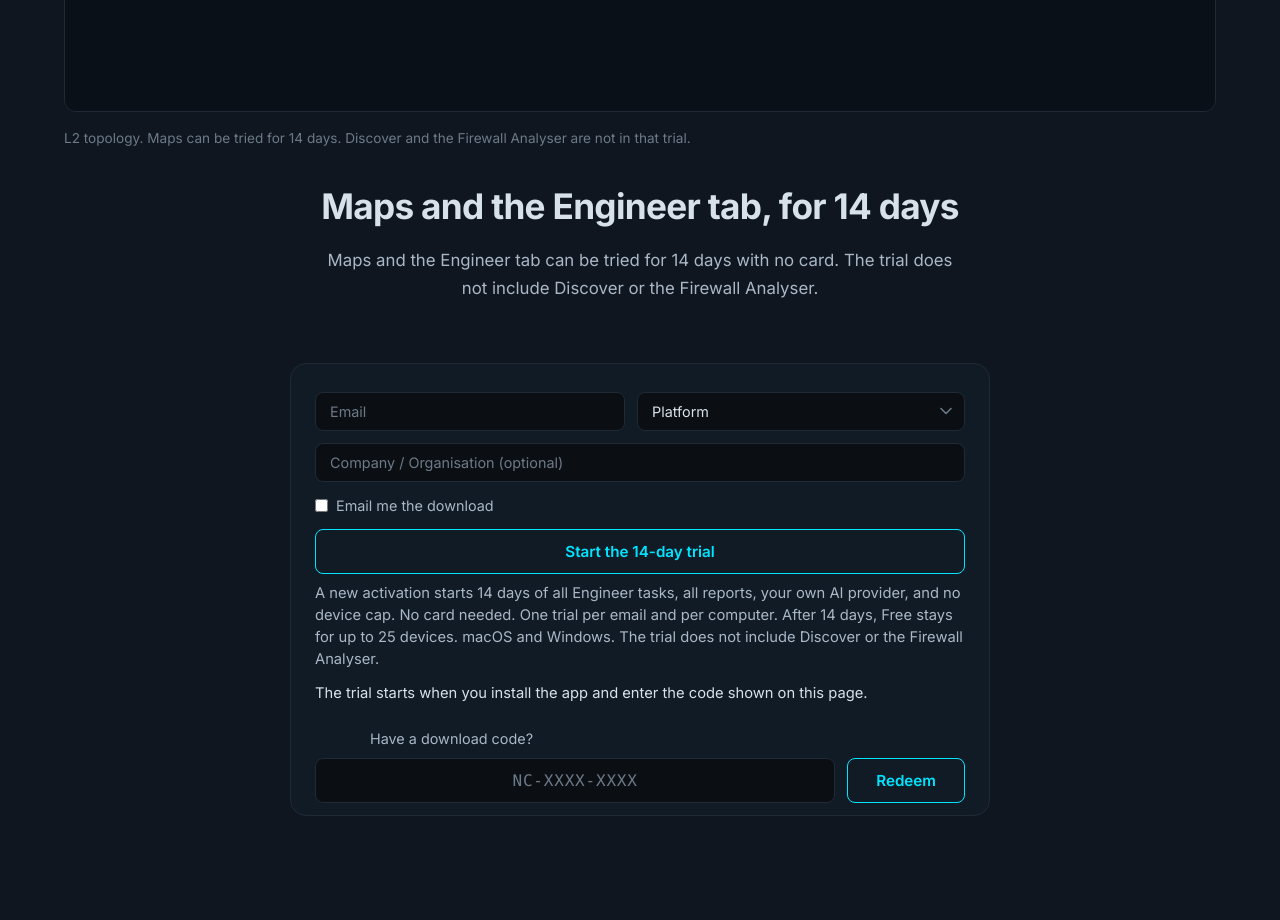
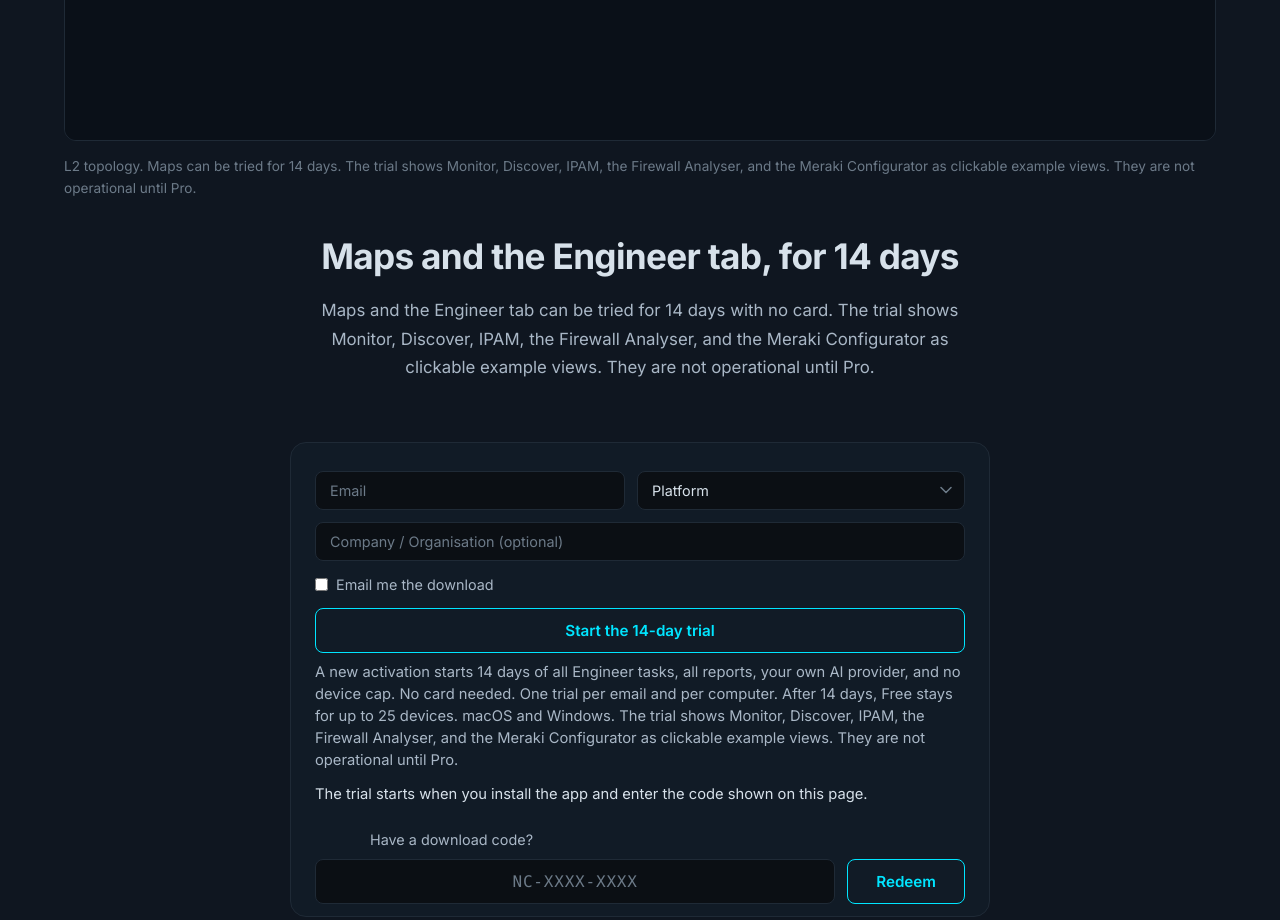
Before and after one commit to miketpl/node-control-website, a plain HTML site: page pro/index.html in a window 1280 px wide. Shown: the part 940-1860 px from the top of the page. Drawn offline with Linux system fonts and the light colour scheme; no server answers.

Commit message:
Name all five example-view features in the Pro description.
The meta, Open Graph and Twitter descriptions now use the same 159-character line, and the page body no longer lists only Discover and the Firewall Analyser.

Co-authored-by: miketpl <miketpl@users.noreply.github.com>

```diff
--- a/pro/index.html
+++ b/pro/index.html
@@ -18,11 +18,11 @@ j=d.createElement(s),dl=l!='dataLayer'?'&l='+l:'';j.async=true;j.src=
     <meta charset="UTF-8">
     <meta name="viewport" content="width=device-width, initial-scale=1.0">
     <title>Node Control Professional — Discover and Firewall Analyser</title>
-    <meta name="description" content="Pro is £25/month or £255/year. Discover and the Firewall Analyser are clickable example views, not operational until Pro. Free: up to 25 devices, no time limit.">
+    <meta name="description" content="Pro is £25/month or £255/year. Discover, Firewall Analyser, Monitor, IPAM and Meraki Configurator are example views until Pro. Free: 25 devices, no time limit.">
     <link rel="canonical" href="https://nodecontrol.io/pro/">
     <meta property="og:type" content="website">
     <meta property="og:title" content="Node Control Professional — Discover and Firewall Analyser">
-    <meta property="og:description" content="Pro is £25/month or £255/year. Discover and the Firewall Analyser are clickable example views, not operational until Pro. Free: up to 25 devices, no time limit.">
+    <meta property="og:description" content="Pro is £25/month or £255/year. Discover, Firewall Analyser, Monitor, IPAM and Meraki Configurator are example views until Pro. Free: 25 devices, no time limit.">
     <meta property="og:url" content="https://nodecontrol.io/pro/">
     <meta property="og:image" content="https://nodecontrol.io/images/og/nodecontrol-share.png">
     <meta property="og:image:width" content="1200">
@@ -30,7 +30,7 @@ j=d.createElement(s),dl=l!='dataLayer'?'&l='+l:'';j.async=true;j.src=
     <meta property="og:image:alt" content="NodeControl. Desktop network operations for network engineers.">
     <meta name="twitter:card" content="summary_large_image">
     <meta name="twitter:title" content="Node Control Professional — Discover and Firewall Analyser">
-    <meta name="twitter:description" content="Pro is £25/month or £255/year. Discover and the Firewall Analyser are clickable example views, not operational until Pro. Free: up to 25 devices, no time limit.">
+    <meta name="twitter:description" content="Pro is £25/month or £255/year. Discover, Firewall Analyser, Monitor, IPAM and Meraki Configurator are example views until Pro. Free: 25 devices, no time limit.">
     <meta name="twitter:image" content="https://nodecontrol.io/images/og/nodecontrol-share.png">
     <meta name="twitter:site" content="@node_control_">
     <link rel="icon" href="/favicon.ico" sizes="48x48">
@@ -63,18 +63,18 @@ height="0" width="0" style="display:none;visibility:hidden"></iframe></noscript>
         <div class="container">
             <h1 class="section-title">Discover and the Firewall Analyser are in Professional</h1>
             <p class="pro-price">&pound;25/month, or &pound;255/year</p>
-            <p class="section-subtitle">&pound;21.25/mo billed annually. Save 15%. Discover and the Firewall Analyser are in Professional, not in the 14-day trial.</p>
+            <p class="section-subtitle">&pound;21.25/mo billed annually. Save 15%. The trial shows Monitor, Discover, IPAM, the Firewall Analyser, and the Meraki Configurator as clickable example views. They are not operational until Pro.</p>
             <div class="pro-actions">
                 <button type="button" class="btn btn-primary pro-checkout" data-pro-checkout>Subscribe to Pro</button>
             </div>
             <figure class="free-shot">
                 <img src="../images/screenshots/nc-l2-topology.png" alt="L2 topology view" width="1920" height="1080">
-                <figcaption>L2 topology. Maps can be tried for 14 days. Discover and the Firewall Analyser are not in that trial.</figcaption>
+                <figcaption>L2 topology. Maps can be tried for 14 days. The trial shows Monitor, Discover, IPAM, the Firewall Analyser, and the Meraki Configurator as clickable example views. They are not operational until Pro.</figcaption>
             </figure>
 
             <div class="pro-secondary">
                 <h2 class="section-title">Maps and the Engineer tab, for 14 days</h2>
-                <p class="section-subtitle">Maps and the Engineer tab can be tried for 14 days with no card. The trial does not include Discover or the Firewall Analyser.</p>
+                <p class="section-subtitle">Maps and the Engineer tab can be tried for 14 days with no card. The trial shows Monitor, Discover, IPAM, the Firewall Analyser, and the Meraki Configurator as clickable example views. They are not operational until Pro.</p>
                 <div class="trial-compact" id="pro-trial" data-trial-form data-trial-view>
                     <form class="request-form nc-trial-request">
                         <div class="form-row">
@@ -95,7 +95,7 @@ height="0" width="0" style="display:none;visibility:hidden"></iframe></noscript>
                         </label>
                         <p class="trial-email-note" data-trial="email-note-preview" hidden>We email your download code. Open that email on your computer, go to nodecontrol.io/free/, and enter the code to download the macOS and Windows installers.</p>
                         <button type="submit" class="btn btn-outline btn-download" data-trial="submit" data-label="Start the 14-day trial">Start the 14-day trial</button>
-                    <p class="trial-rules">A new activation starts 14 days of all Engineer tasks, all reports, your own AI provider, and no device cap. No card needed. One trial per email and per computer. After 14 days, Free stays for up to 25 devices. macOS and Windows. The trial does not include Discover or the Firewall Analyser.</p>
+                    <p class="trial-rules">A new activation starts 14 days of all Engineer tasks, all reports, your own AI provider, and no device cap. No card needed. One trial per email and per computer. After 14 days, Free stays for up to 25 devices. macOS and Windows. The trial shows Monitor, Discover, IPAM, the Firewall Analyser, and the Meraki Configurator as clickable example views. They are not operational until Pro.</p>
                     <p class="trial-start">The trial starts when you install the app and enter the code shown on this page.</p>
                         <div data-trial="result" class="redeem-result"></div>
                     </form>
```
